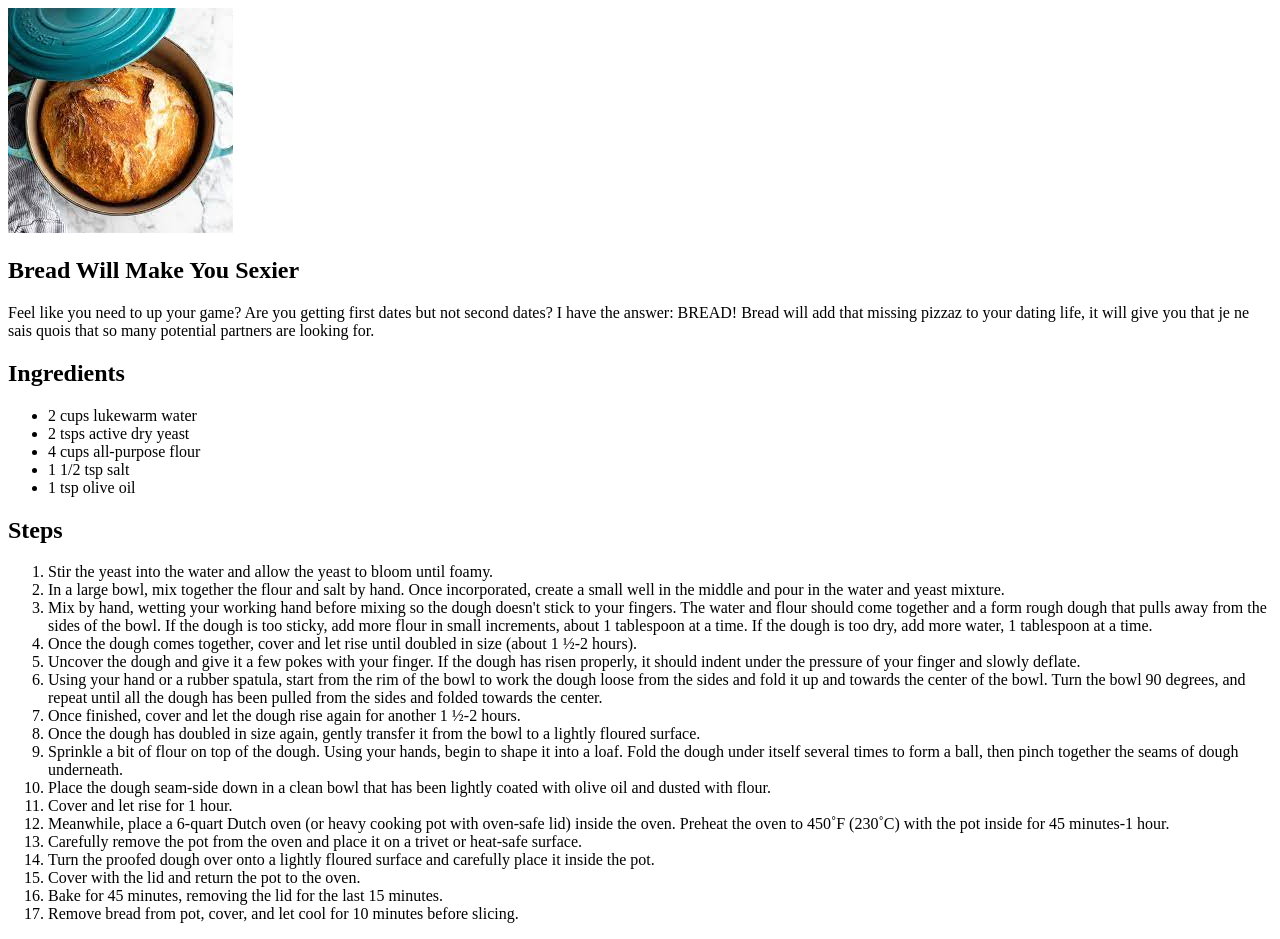
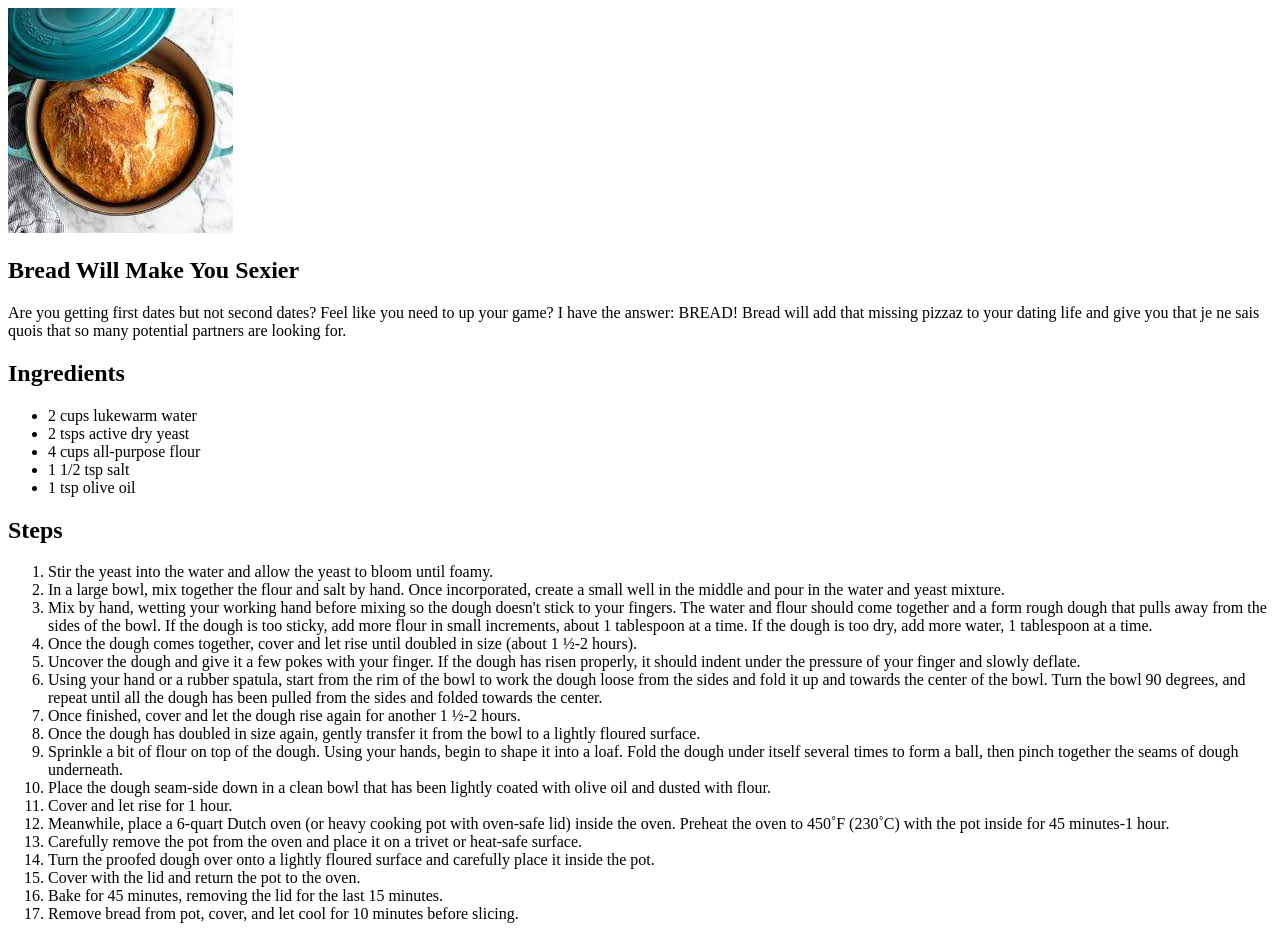
Before and after one commit to lefthandlou/odin-recipes, a plain HTML site: page recipes/bread.html in a window 1280 px wide. Drawn offline with Linux system fonts and the light colour scheme.

Commit message:
Edit typos and fix copy.

```diff
--- a/recipes/bread.html
+++ b/recipes/bread.html
@@ -8,8 +8,8 @@
     <body>
         <img src="./photos/bread.jpeg" alt="Picture of a blue and white enameled dutch oven with a freshly baked loaf inside.">
         <h2>Bread Will Make You Sexier</h2>
-        <p>Feel like you need to up your game? Are you getting first dates but not second dates? I have the answer: BREAD! Bread
-        will add that missing pizzaz to your dating life, it will give you that je ne sais quois that so many potential partners are
+        <p>Are you getting first dates but not second dates? Feel like you need to up your game? I have the answer: BREAD! Bread
+        will add that missing pizzaz to your dating life and give you that je ne sais quois that so many potential partners are
         looking for.</p>
 
         <h2>Ingredients</h2>
```
Also changed, not shown: recipes/enchiladas.html (+2 -1 lines).
